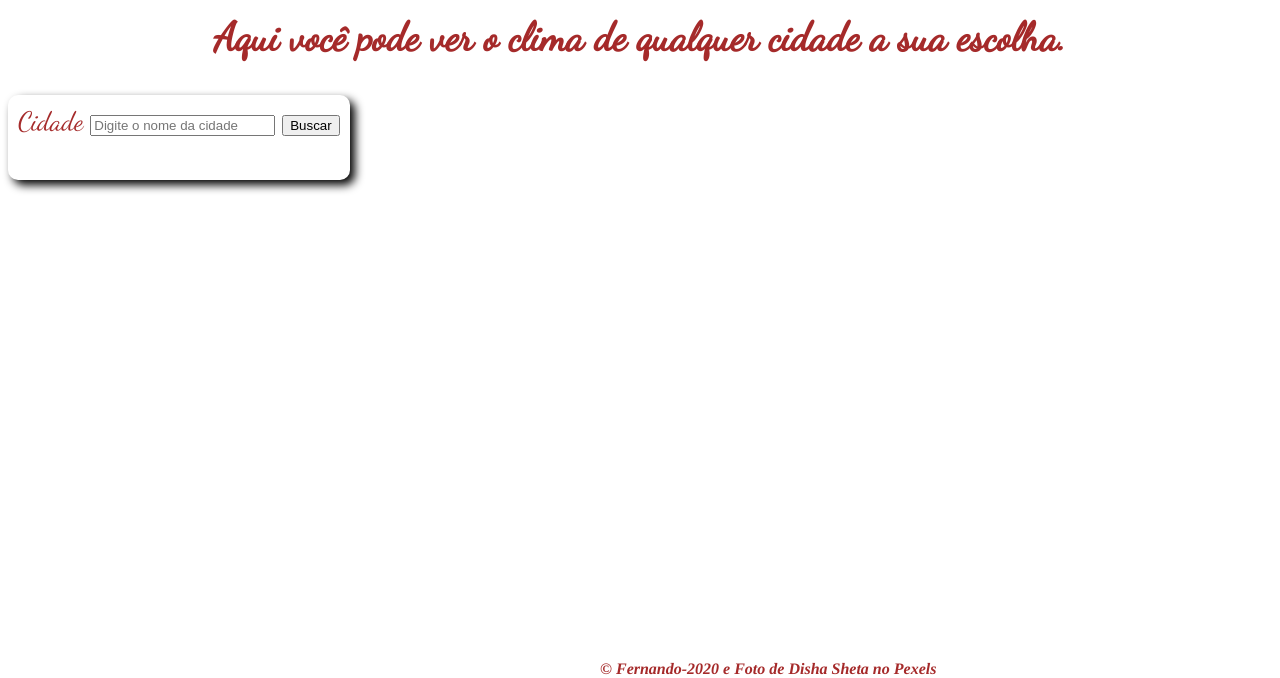
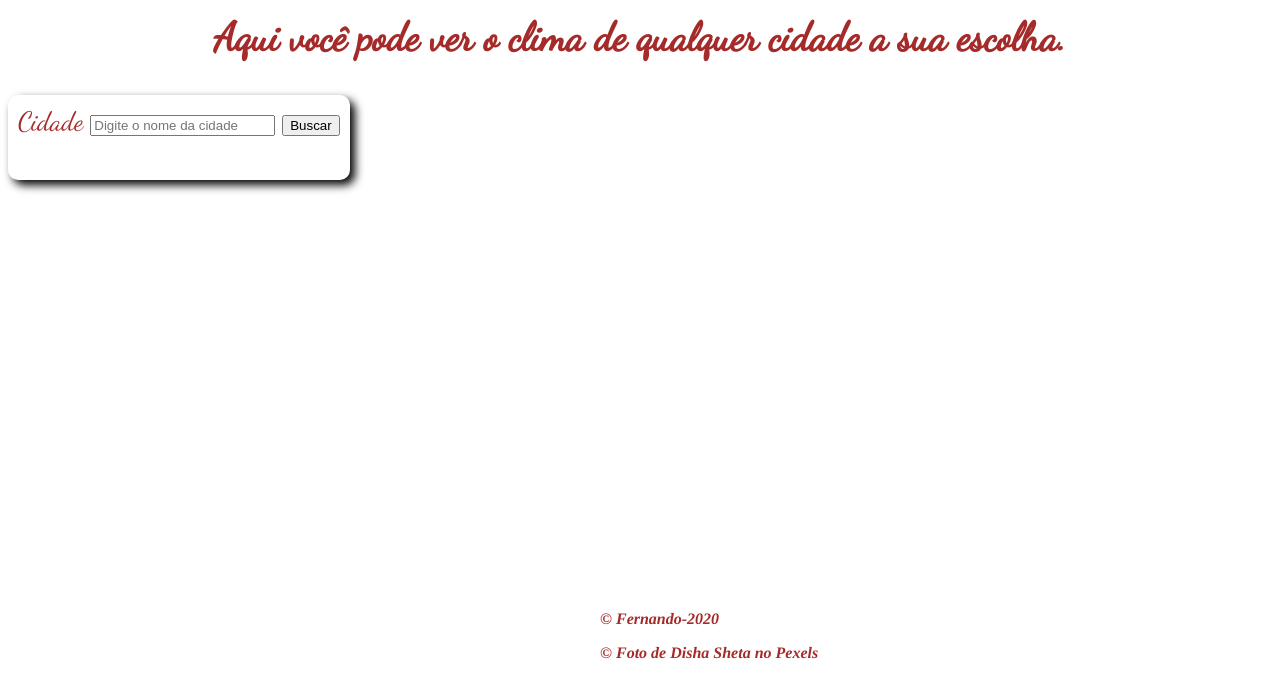
Before and after one commit to Fernando-Rodrigo/SiteClima, a plain HTML site: page index.html in a window 1280 px wide. Shown: the part 122-800 px from the top of the page. Drawn offline with Linux system fonts and the light colour scheme.

Commit message:
Atualização 1

```diff
--- a/estilo.css
+++ b/estilo.css
@@ -20,7 +20,8 @@ section#corpo {
     box-shadow: 5px 5px 10px black;
     border-radius: 10px;
     padding: 10px;
-    position: absolute;
+    display: block;
+    float: left;
 }
 
 footer {
--- a/index.html
+++ b/index.html
@@ -41,7 +41,12 @@
     </script>
 
     <footer>
-        &copy; Fernando-2020 e Foto de Disha Sheta no Pexels
+        <p>
+            &copy; Fernando-2020
+        </p>
+        <p>
+            &copy; Foto de Disha Sheta no Pexels
+        </p>
     </footer>
 
 </body>
```
